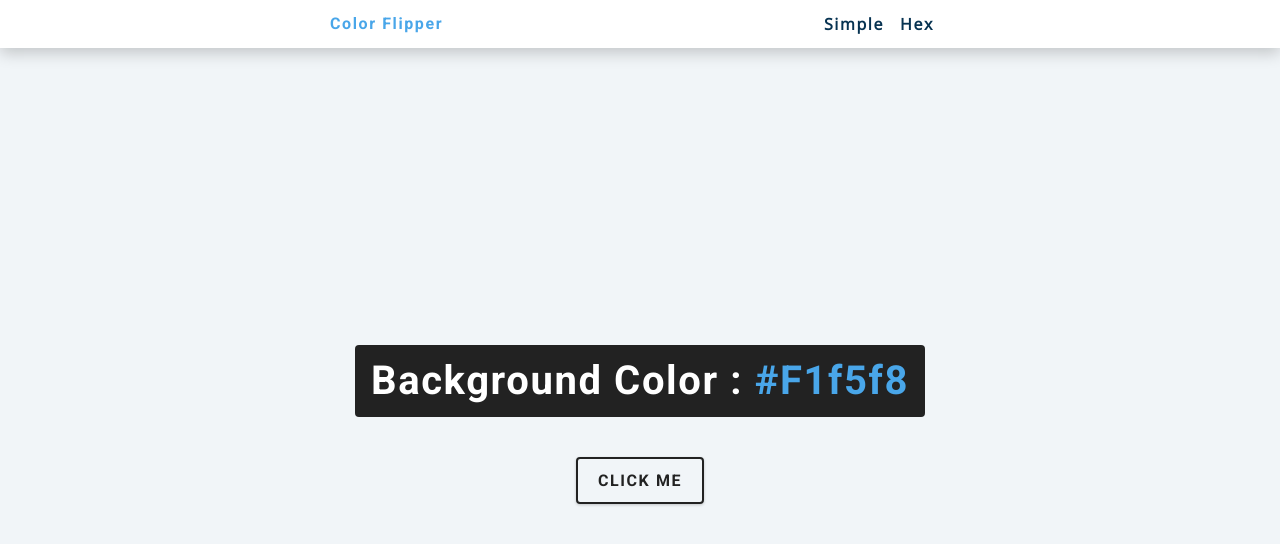
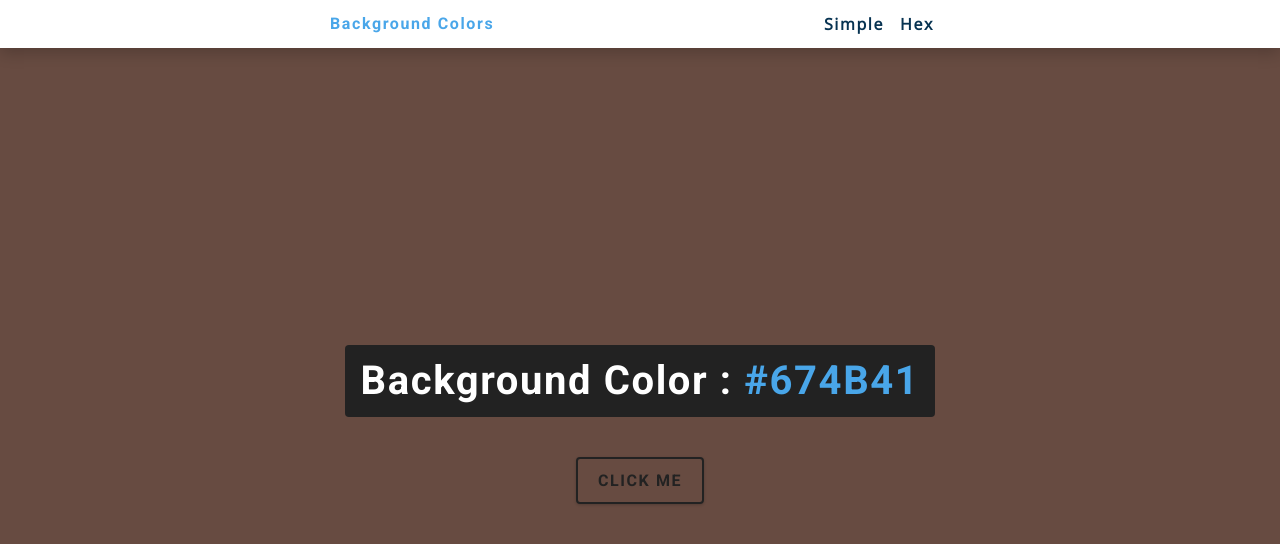
Before and after one commit to dana-po/choose-background-color, a plain HTML site: page hex.html in a window 1280 px wide. Both pictures are taken after a click on the button "CLICK ME". Drawn offline with nearby package versions, Linux system fonts and the light colour scheme.

Commit message:
modified

```diff
--- a/app.js
+++ /dev/null
@@ -1 +0,0 @@
-const colors = ["green", "red", "rgba(133,122,200)", "#f15025"];
--- a/hex.html
+++ b/hex.html
@@ -4,17 +4,17 @@
     <meta charset="UTF-8" />
     <meta name="viewport" content="width=device-width, initial-scale=1.0" />
     <title>
-      Color Flipper || Simple
+      Background Color
     </title>
 
-    <!-- styles -->
+
     <link rel="stylesheet" href="styles.css" />
   </head>
 
   <body>
     <nav>
       <div class="nav-center">
-        <h4>color flipper</h4>
+        <h4>background colors</h4>
         <ul class="nav-links">
           <li><a href="index.html">simple</a></li>
           <li><a href="hex.html">hex</a></li>
@@ -27,7 +27,7 @@
         <button class="btn btn-hero" id="btn">click me</button>
       </div>
     </main>
-    <!-- javascript -->
+
     <script src="hex.js"></script>
   </body>
 </html>
--- a/hex.js
+++ b/hex.js
@@ -1 +1,18 @@
-const hex = [0, 1, 2, 3, 4, 5, 6, 7, 8, 9, "A", "B", "C", "D", "E", "F"];
+const hex = [0, 1, 2, 3, 4, 5, 6, 7, 8, 9, 'A', 'B', 'C', 'D', 'E', 'F'];
+
+const btn = document.getElementById('btn');
+const color = document.querySelector('.color');
+
+btn.addEventListener('click', function () {
+  // #[0-9][a-f]
+  let hexColor = '#';
+  for (let i = 0; i < 6; i++) {
+    hexColor += hex[randomNum()];
+  }
+  color.textContent = hexColor;
+  document.body.style.backgroundColor = hexColor;
+
+  function randomNum() {
+    return Math.floor(Math.random() * hex.length);
+  }
+});
```
Also changed, not shown: index.html (+22 -6 lines), index.js (added, +10 -0 lines), styles.css (+4 -13 lines).
